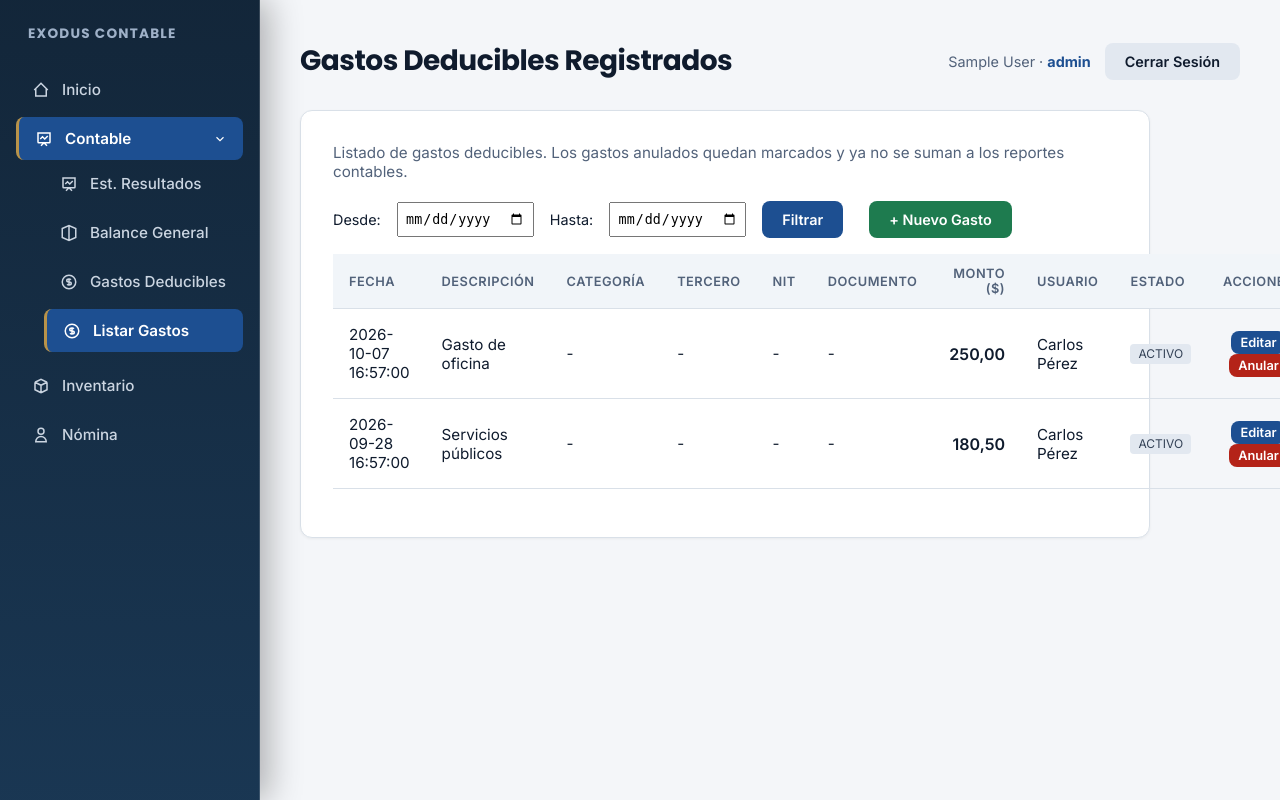
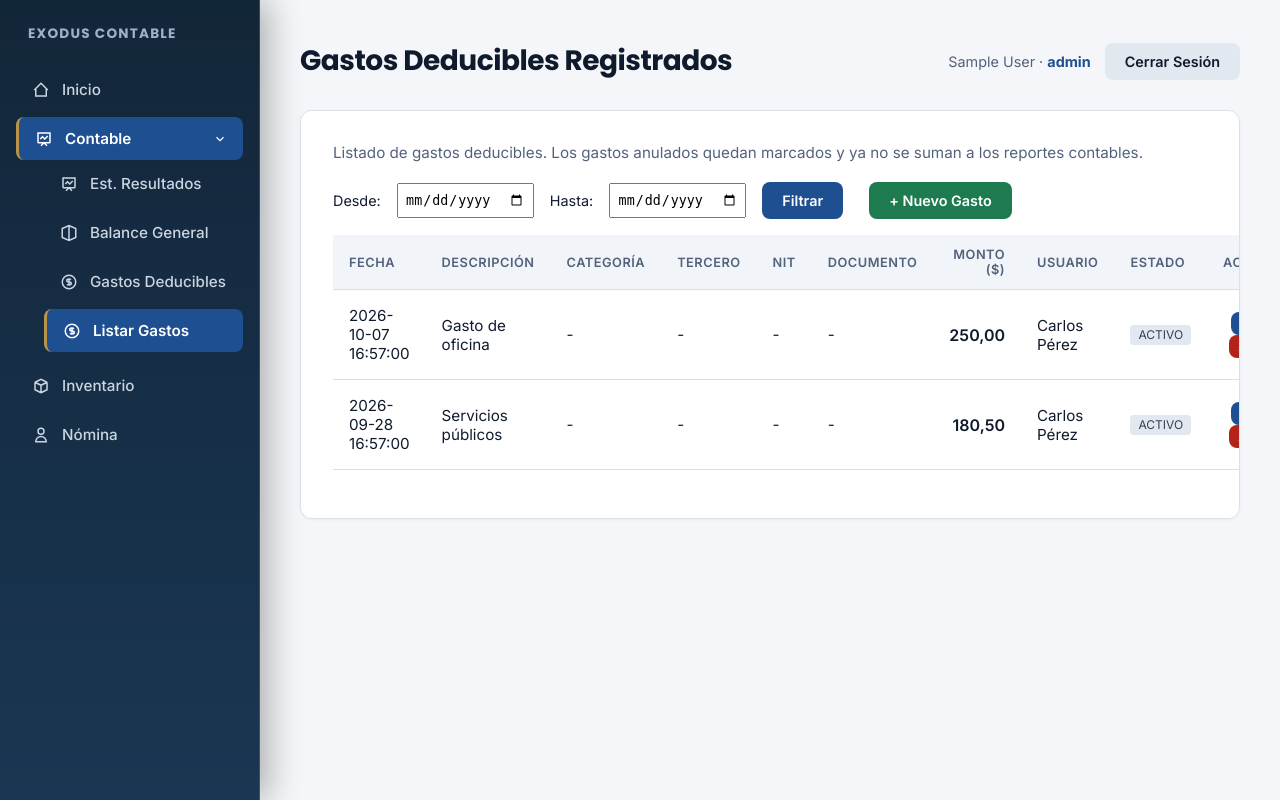
Before and after one commit to elindigilay-star/Exodus, a Flask app: page /api/contabilidad/ver-listar-gastos in a window 1280 px wide. Run offline with Flask 3, Linux system fonts and the light colour scheme; the visitor is signed in with stand-in values (Sample User, id 1); data comes from the database, SQL or seed files in the repository.

Commit message:
Se hiceron ajustes en uno de los CSS para prevenir el desbordamiento en los contenedores flex y corrección en  las tarjetas

```diff
--- a/Modulo-contable/static/css/styles.css
+++ b/Modulo-contable/static/css/styles.css
@@ -161,6 +161,7 @@ body {
     flex: 1;
     padding: 40px;
     overflow-y: auto;
+    min-width: 0; /* Previene desbordamiento en contenedores flex */
 }
 
 .header {
@@ -192,14 +193,17 @@ body {
     color: var(--secondary-color);
 }
 
-/* Tarjetas */
+/* Tarjetas (Corregido) */
 .card {
     background-color: var(--card-bg);
     padding: 32px;
     border-radius: 12px;
     border: 1px solid var(--border-color);
     box-shadow: 0 1px 3px 0 rgba(0, 0, 0, 0.05);
-    max-width: 850px;
+    width: 100%;
+    max-width: 100%;
+    box-sizing: border-box;
+    overflow-x: auto; /* Permite scroll horizontal si la tabla excede el contenedor */
 }
 
 .card p {
@@ -413,7 +417,6 @@ td {
 .btn-danger { background-color: var(--danger-color); color: #fff; }
 .btn-danger:hover { background-color: #912018; }
 
-
 /* Botones de acciones en tablas */
 .acciones {
     display: flex;
@@ -439,12 +442,6 @@ td {
     color: #fff;
 }
 
-.btn-danger {
-    background-color: #B42318;
-    color: #fff;
-}
-.btn-danger:hover { background-color: #912018; }
-
 .btn-delete {
     background-color: #FDECEA;
     color: #B42318;
```
